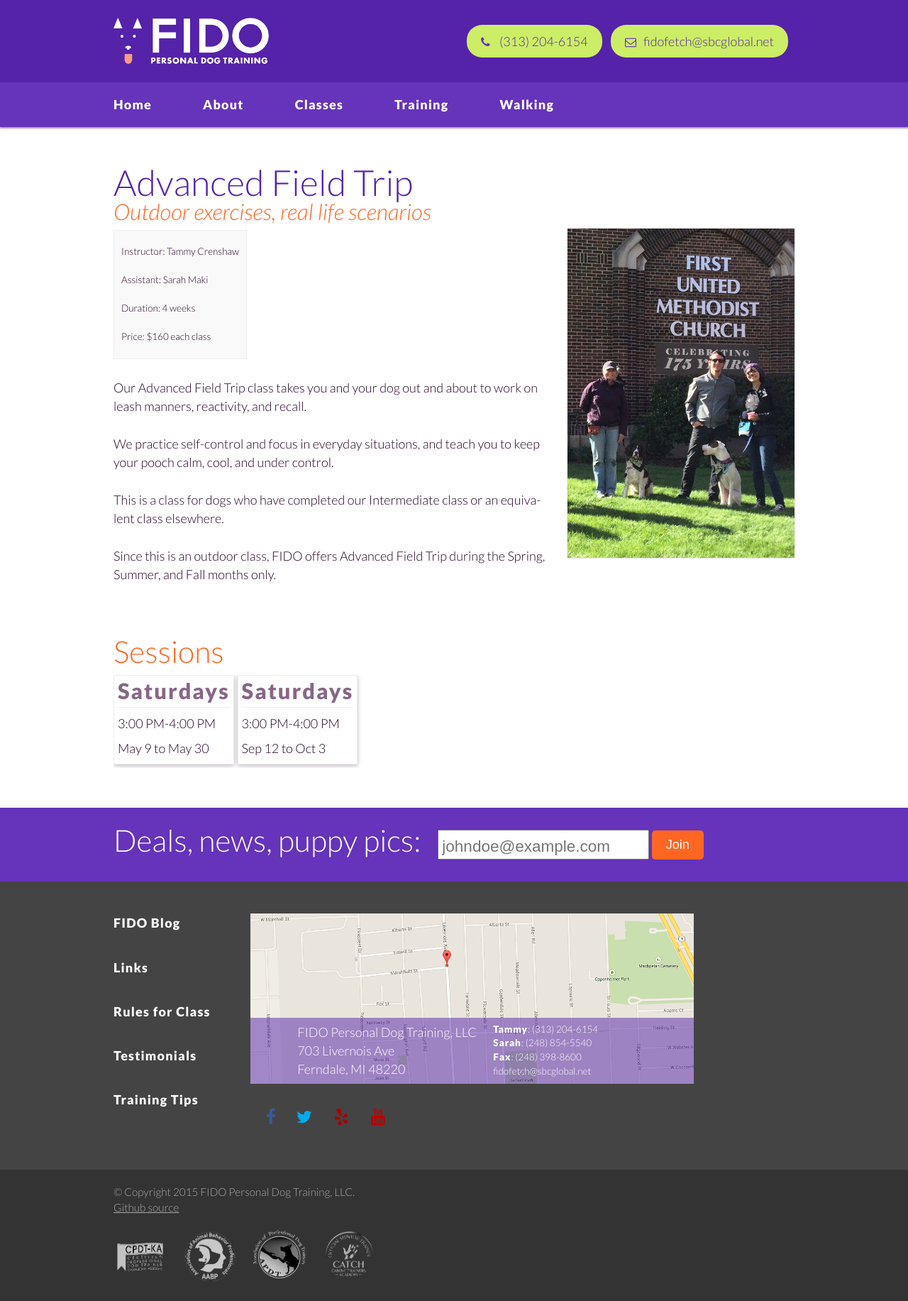
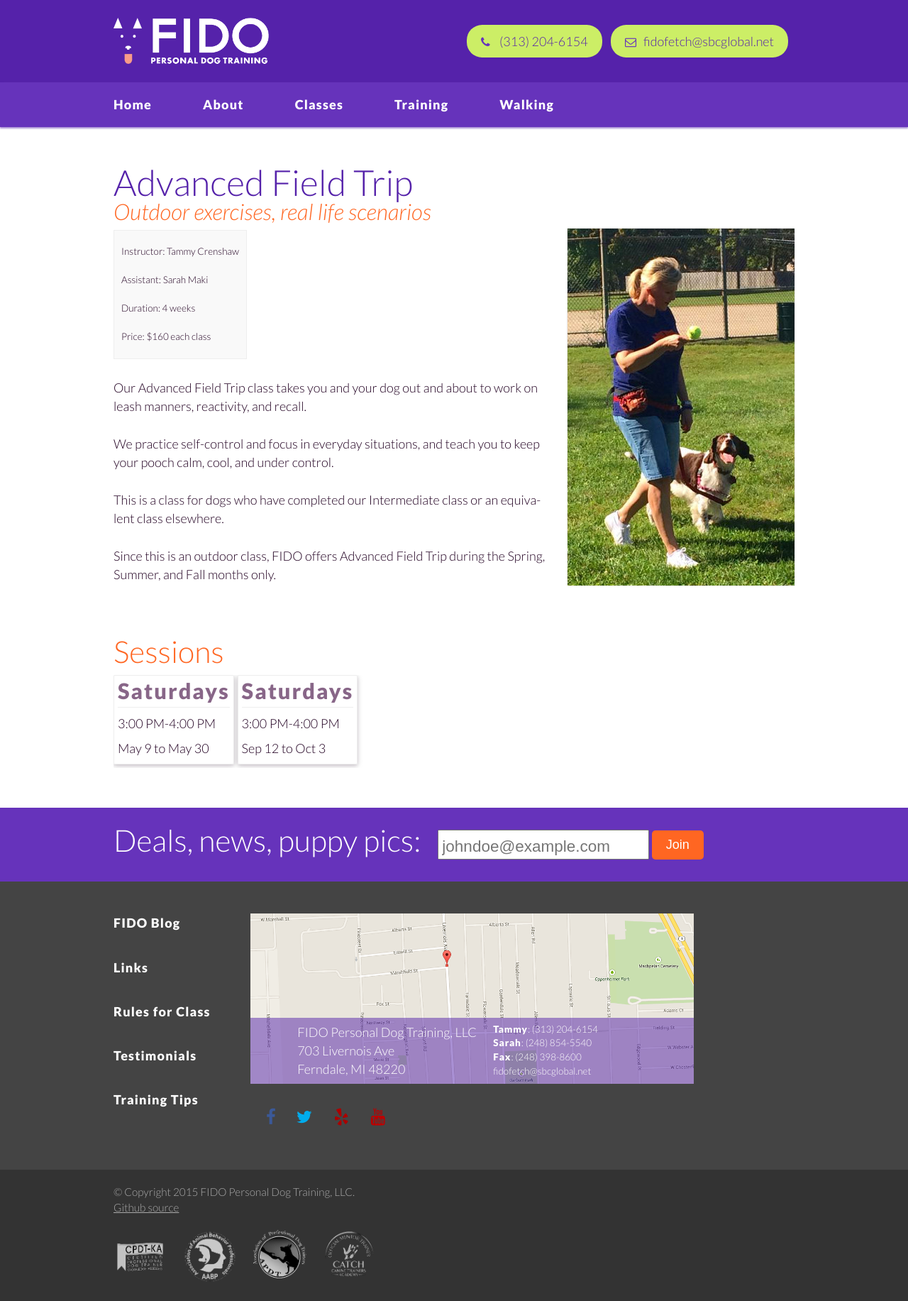
Before and after one commit to fidodogtraining/fidodogtraining.github.io, a Jekyll site: the page built from _classes/advanced-field-trips.md, in a window 1280 px wide. Shown: the whole page at 71% size. Built offline with Jekyll 4.4.1, drawn with Linux system fonts in a browser that asks for light colours; Markdown is read by kramdown in place of the engine named in the settings.

Commit message:
llw image and switch advanced back

```diff
--- a/_classes/advanced-field-trips.md
+++ b/_classes/advanced-field-trips.md
@@ -2,7 +2,7 @@
 weight: 6
 title: Advanced Field Trip
 tagline: "Outdoor exercises, real life scenarios"
-image: advanced-alt.jpg
+image: advanced.jpg
 trainer: Tammy Crenshaw
 assistant: Sarah Maki
 duration: "4 weeks"
```
Also changed, not shown: _classes/mini-courses/loose-leash-walking.md (+1 -0 lines), images/classes/llw.jpg (added).
